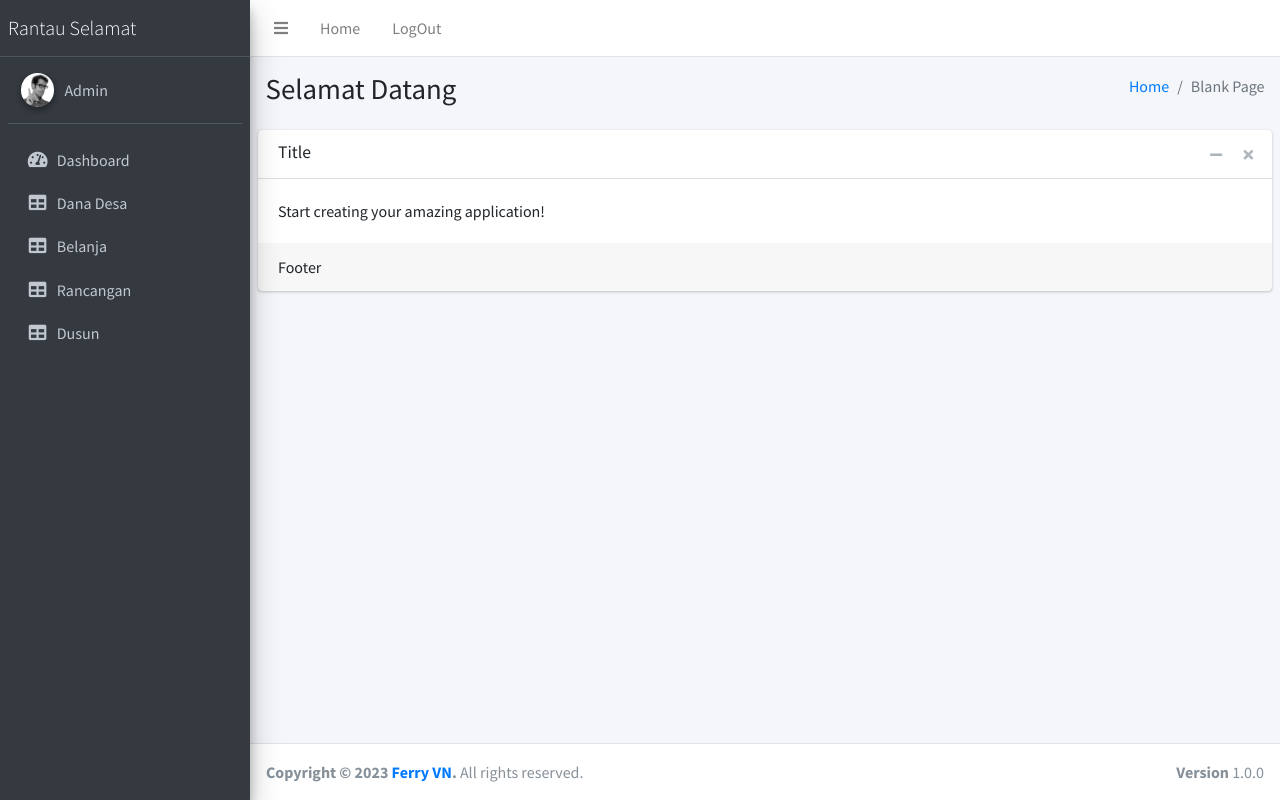
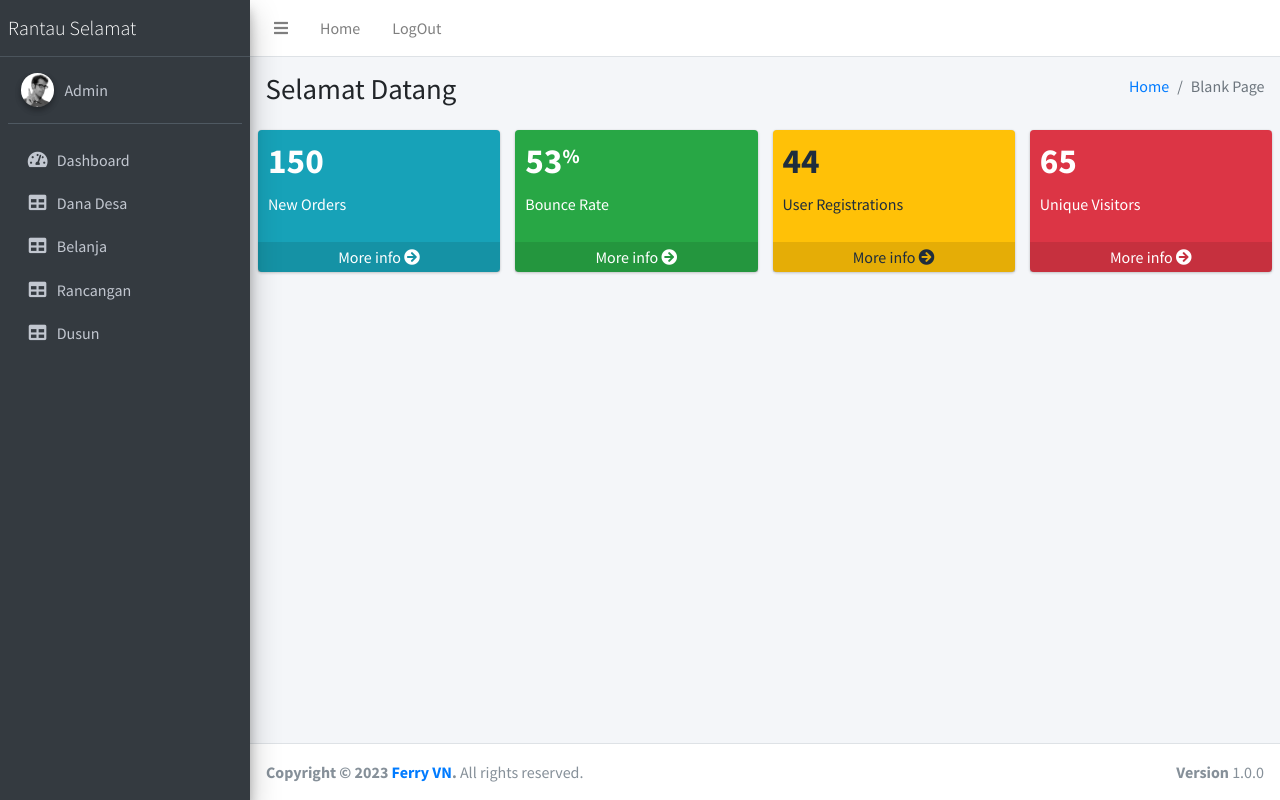
Before and after one commit to Ferryvn/feryfinal, a PHP site: page / in a window 1280 px wide. Run offline with PHP 8.4, Linux system fonts and the light colour scheme; the visitor is signed in with stand-in values (Sample User, id 1); some libraries are stand-ins or nearby versions.

Commit message:
update codingan

```diff
--- a/index.php
+++ b/index.php
@@ -58,28 +58,68 @@ if(!isset($_SESSION['sid'])){
     <section class="content">
 
       <!-- Default box -->
-      <div class="card">
-        <div class="card-header">
-          <h3 class="card-title">Title</h3>
+      <div class="row">
+          <div class="col-lg-3 col-6">
+            <!-- small box -->
+            <div class="small-box bg-info">
+              <div class="inner">
+                <h3>150</h3>
 
-          <div class="card-tools">
-            <button type="button" class="btn btn-tool" data-card-widget="collapse" title="Collapse">
-              <i class="fas fa-minus"></i>
-            </button>
-            <button type="button" class="btn btn-tool" data-card-widget="remove" title="Remove">
-              <i class="fas fa-times"></i>
-            </button>
+                <p>New Orders</p>
+              </div>
+              <div class="icon">
+                <i class="ion ion-bag"></i>
+              </div>
+              <a href="#" class="small-box-footer">More info <i class="fas fa-arrow-circle-right"></i></a>
+            </div>
           </div>
+          <!-- ./col -->
+          <div class="col-lg-3 col-6">
+            <!-- small box -->
+            <div class="small-box bg-success">
+              <div class="inner">
+                <h3>53<sup style="font-size: 20px">%</sup></h3>
+
+                <p>Bounce Rate</p>
+              </div>
+              <div class="icon">
+                <i class="ion ion-stats-bars"></i>
+              </div>
+              <a href="#" class="small-box-footer">More info <i class="fas fa-arrow-circle-right"></i></a>
+            </div>
+          </div>
+          <!-- ./col -->
+          <div class="col-lg-3 col-6">
+            <!-- small box -->
+            <div class="small-box bg-warning">
+              <div class="inner">
+                <h3>44</h3>
+
+                <p>User Registrations</p>
+              </div>
+              <div class="icon">
+                <i class="ion ion-person-add"></i>
+              </div>
+              <a href="#" class="small-box-footer">More info <i class="fas fa-arrow-circle-right"></i></a>
+            </div>
+          </div>
+          <!-- ./col -->
+          <div class="col-lg-3 col-6">
+            <!-- small box -->
+            <div class="small-box bg-danger">
+              <div class="inner">
+                <h3>65</h3>
+
+                <p>Unique Visitors</p>
+              </div>
+              <div class="icon">
+                <i class="ion ion-pie-graph"></i>
+              </div>
+              <a href="#" class="small-box-footer">More info <i class="fas fa-arrow-circle-right"></i></a>
+            </div>
+          </div>
+          <!-- ./col -->
         </div>
-        <div class="card-body">
-          Start creating your amazing application!
-        </div>
-        <!-- /.card-body -->
-        <div class="card-footer">
-          Footer
-        </div>
-        <!-- /.card-footer-->
-      </div>
       <!-- /.card -->
 
     </section>
--- a/sidebar.php
+++ b/sidebar.php
@@ -22,7 +22,7 @@
           <!-- Add icons to the links using the .nav-icon class
                with font-awesome or any other icon font library -->
           <li class="nav-item">
-            <a href="#" class="nav-link">
+            <a href="index.php" class="nav-link">
               <i class="nav-icon fas fa-tachometer-alt"></i>
               <p>
                 Dashboard
```
Also changed, not shown: form_dana.php (+18 -25 lines), form_dusun.php (+26 -43 lines), proses_dusun.php (added, +24 -0 lines), proses_belanja.php (added), proses_rancangan.php (added), 1 other file.
